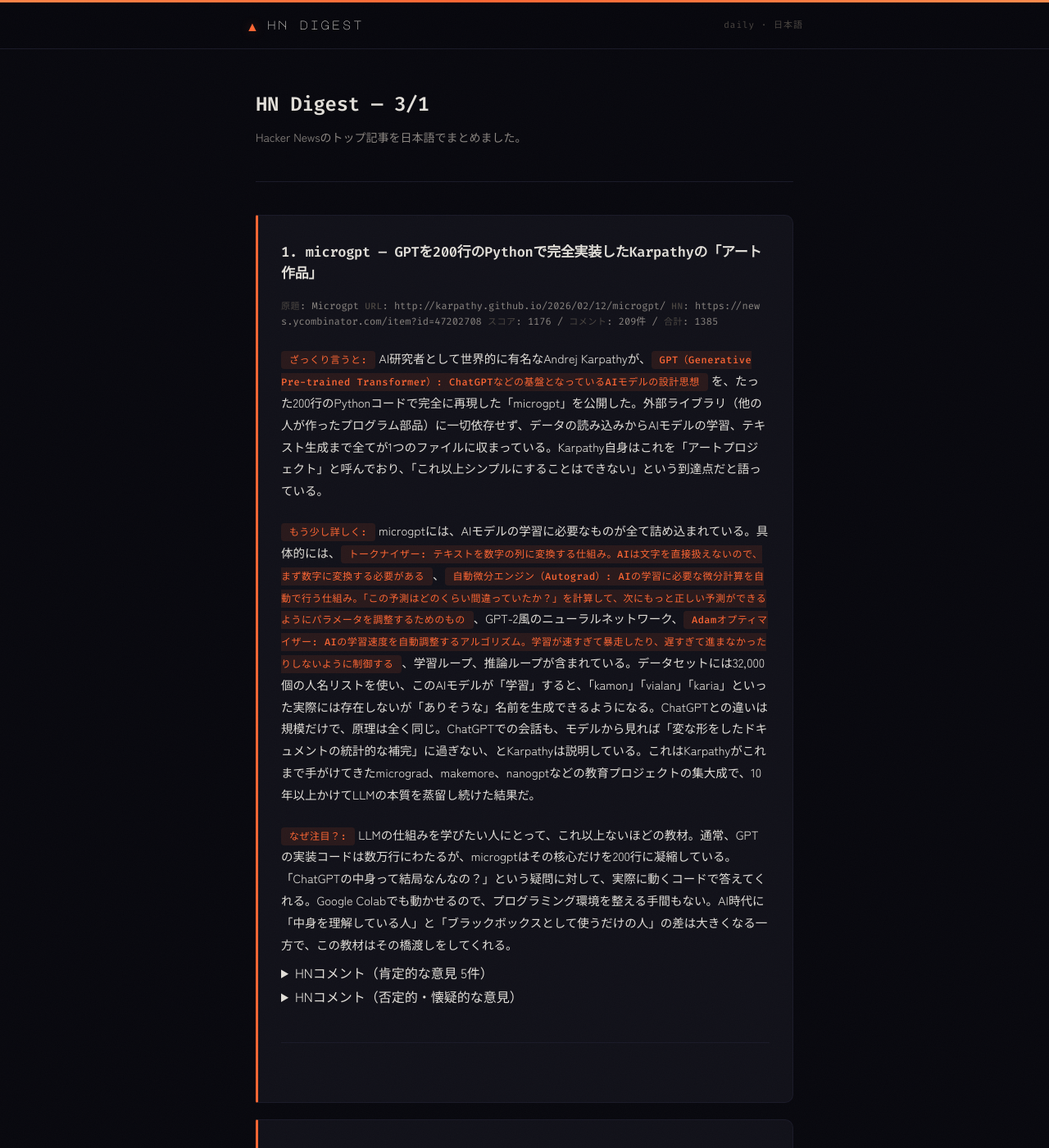
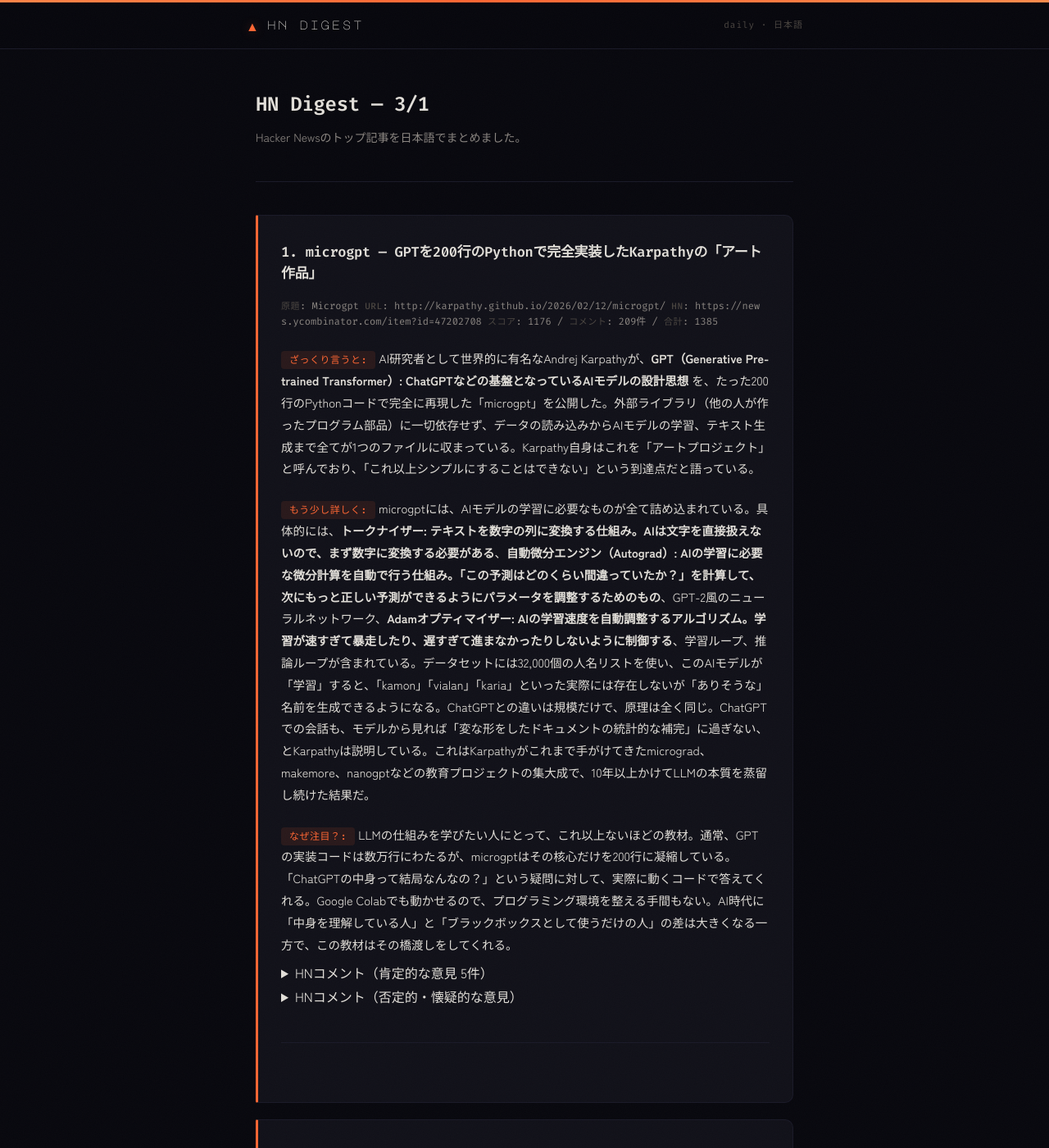
Before and after one commit to geor2487/hn-newsdigest, a Jekyll site: the page built from docs/digests/2026-03-01.md, in a window 1280 px wide and 1400 px high. Shown: the whole window at 82% size. Built offline with Jekyll 4.4.1, drawn with Linux system fonts in a browser that asks for light colours; our own code applies the rules of GitHub Pages for plain Markdown files.

Commit message:
Fix: only apply orange badge to first strong in section-label

```diff
--- a/docs/_layouts/default.html
+++ b/docs/_layouts/default.html
@@ -317,7 +317,7 @@
             margin-top: 22px;
             margin-bottom: 6px;
         }
-        .digest-card .section-label strong {
+        .digest-card .section-label > strong:first-child {
             font-family: 'Fira Code', monospace;
             font-size: 12px;
             font-weight: 500;
```
